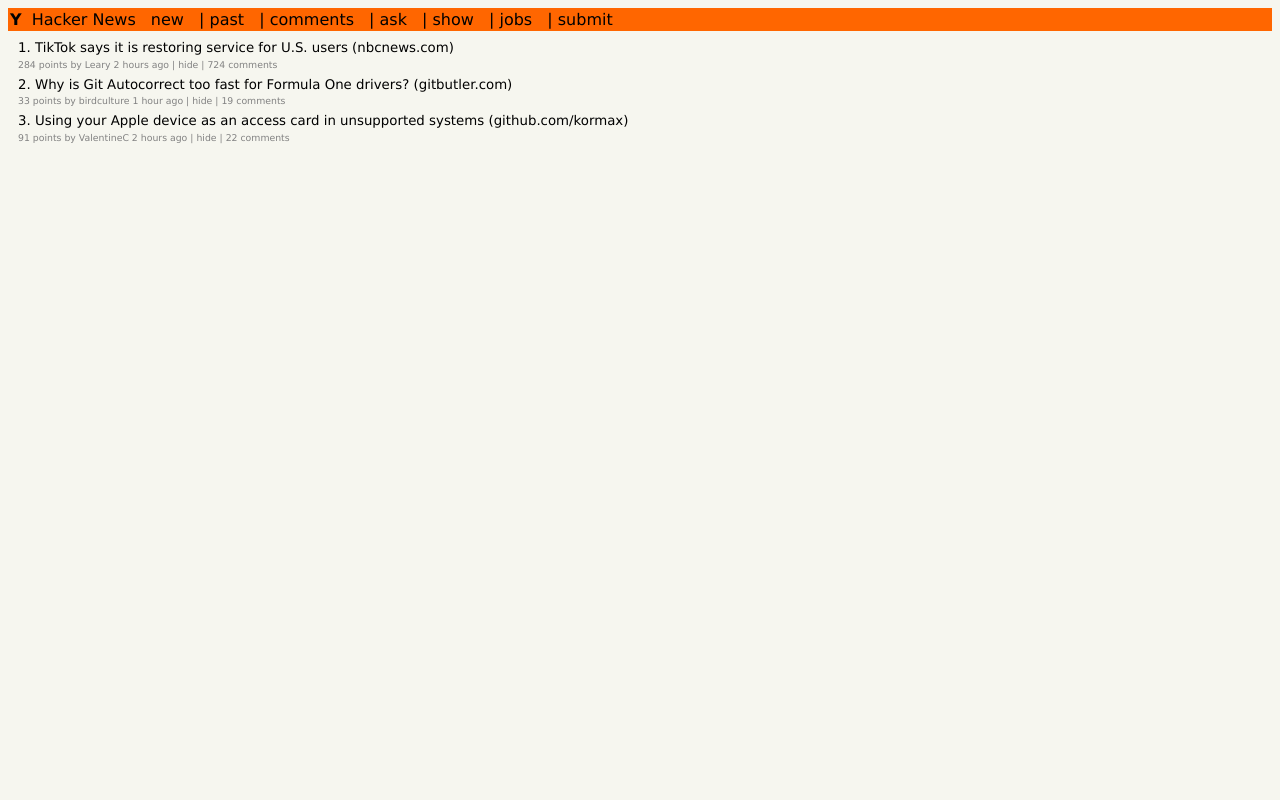
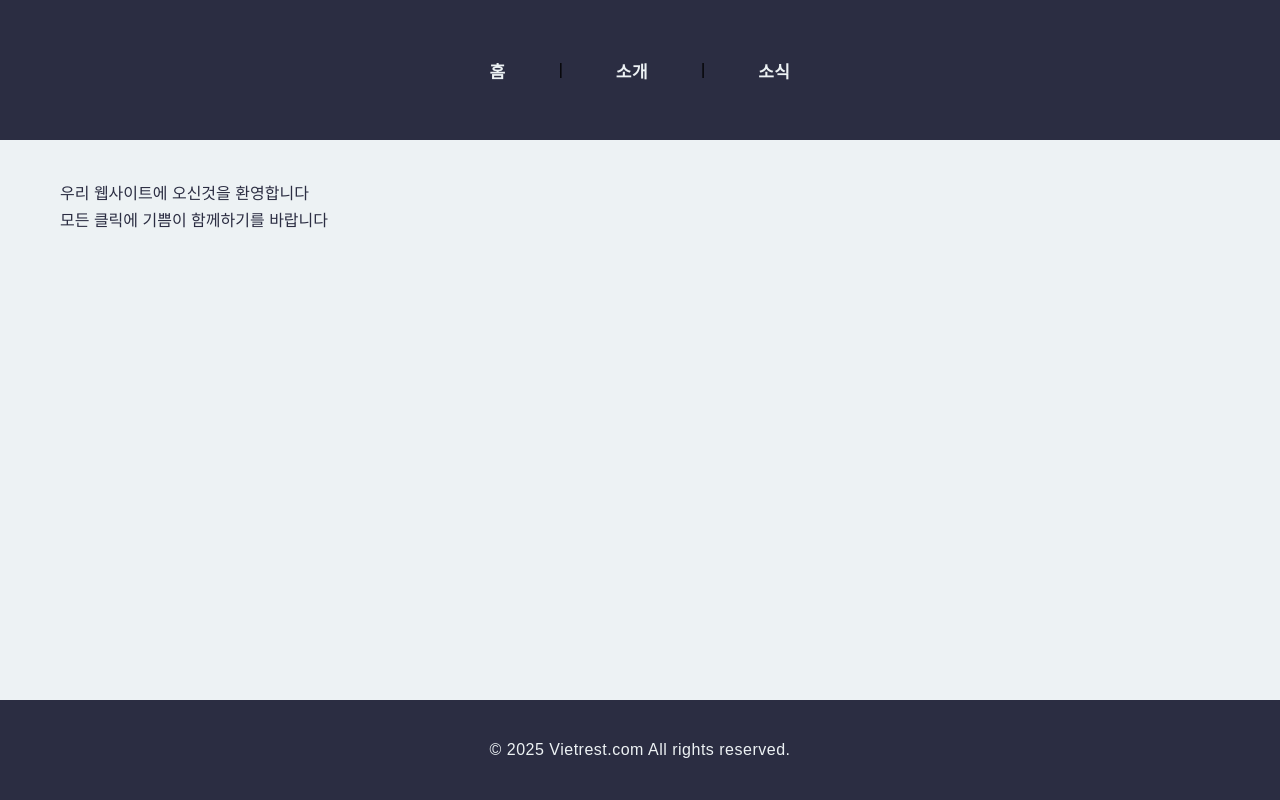
Before and after one commit to codingitem/firstpage, a plain HTML site: page index.html in a window 1280 px wide. Drawn offline with Linux system fonts and the light colour scheme.

Commit message:
Add files via upload

```diff
--- a/index.html
+++ b/index.html
@@ -1,132 +1,27 @@
+<!-- index.html -->
 <!DOCTYPE html>
-<html lang="en">
+<html lang="ko">
 <head>
    <meta charset="UTF-8">
-   <meta name="viewport" content="width=device-width, initial-scale=1.0">
-   <title>Hacker News Clone</title>
-   <style>
-       body {
-           font-family: Verdana, Geneva, sans-serif;
-           margin: 0;
-           padding: 8px;
-           background-color: #f6f6ef;
-       }
-
-       .header {
-           background-color: #ff6600;
-           padding: 2px;
-           margin-bottom: 8px;
-       }
-
-       .header a {
-           color: #000;
-           text-decoration: none;
-           margin-right: 10px;
-       }
-
-       .logo {
-           font-weight: bold;
-           margin-right: 5px;
-       }
-
-       .content {
-           padding: 0 10px;
-       }
-
-       .story {
-           margin-bottom: 5px;
-           font-size: 10pt;
-           line-height: 1.4;
-       }
-
-       .story-title {
-           color: #000;
-           text-decoration: none;
-       }
-
-       .story-title:visited {
-           color: #828282;
-       }
-
-       .story-meta {
-           font-size: 7pt;
-           color: #828282;
-       }
-
-       .story-meta a {
-           color: #828282;
-           text-decoration: none;
-       }
-
-       .story-meta a:hover {
-           text-decoration: underline;
-       }
-
-       .score {
-           color: #828282;
-       }
-
-       .separator {
-           padding: 0 3px;
-       }
-   </style>
+   <title>Vietrest</title>
+   <link rel="stylesheet" href="style.css">
 </head>
 <body>
-   <div class="header">
-       <span class="logo">Y</span>
-       <a href="#">Hacker News</a>
-       <a href="#">new</a> |
-       <a href="#">past</a> |
-       <a href="#">comments</a> |
-       <a href="#">ask</a> |
-       <a href="#">show</a> |
-       <a href="#">jobs</a> |
-       <a href="#">submit</a>
-   </div>
+   <div class="container">
+       <nav>
+           <a href="#">홈</a>|
+           <a href="#">소개</a>|
+           <a href="#">소식</a>
+       </nav>
 
-   <div class="content">
-       <div class="story">
-           <span>1.</span>
-           <a href="#" class="story-title">TikTok says it is restoring service for U.S. users</a>
-           <span class="story-domain">(nbcnews.com)</span>
-           <div class="story-meta">
-               <span class="score">284 points</span> by
-               <a href="#">Leary</a>
-               <span>2 hours ago</span> |
-               <a href="#">hide</a> |
-               <a href="#">724 comments</a>
-           </div>
-       </div>
+       <main>
+           <p>우리 웹사이트에 오신것을 환영합니다</p>
+           <p>모든 클릭에 기쁨이 함께하기를 바랍니다</p>
+       </main>
 
-       <div class="story">
-           <span>2.</span>
-           <a href="#" class="story-title">Why is Git Autocorrect too fast for Formula One drivers?</a>
-           <span class="story-domain">(gitbutler.com)</span>
-           <div class="story-meta">
-               <span class="score">33 points</span> by
-               <a href="#">birdculture</a>
-               <span>1 hour ago</span> |
-               <a href="#">hide</a> |
-               <a href="#">19 comments</a>
-           </div>
-       </div>
-
-       <!-- Additional stories follow same pattern... -->
-
-       <div class="story">
-           <span>3.</span>
-           <a href="#" class="story-title">Using your Apple device as an access card in unsupported systems</a>
-           <span class="story-domain">(github.com/kormax)</span>
-           <div class="story-meta">
-               <span class="score">91 points</span> by
-               <a href="#">ValentineC</a>
-               <span>2 hours ago</span> |
-               <a href="#">hide</a> |
-               <a href="#">22 comments</a>
-           </div>
-       </div>
-
-       <!-- More stories... -->
+       <footer>
+           © 2025 Vietrest.com All rights reserved.
+       </footer>
    </div>
 </body>
 </html>
--- /dev/null
+++ b/style.css
@@ -0,0 +1,73 @@
+body {
+    min-height: 100vh;
+    margin: 0;
+    padding: 0;
+    display: flex;
+    flex-direction: column;
+    font-family: 'Arial', sans-serif;
+ }
+
+ .container {
+    width: 1280px;
+    margin: 0 auto;
+    flex: 1;
+    display: flex;
+    flex-direction: column;
+ }
+
+ nav {
+    height: 100px;
+    background: #2b2d42;
+    padding: 20px;
+    display: flex;
+    justify-content: center;
+    align-items: center;
+    box-shadow: 0 2px 15px rgba(0,0,0,0.08);
+ }
+
+ nav a {
+    color: #edf2f4;
+    text-decoration: none;
+    margin: 0 35px;
+    font-size: 17px;
+    font-weight: 700;
+    padding: 12px 18px;
+    border-radius: 6px;
+    transition: all 0.3s ease;
+    letter-spacing: 0.5px;
+ }
+
+ nav a:hover {
+    color: #8d99ae;
+    transform: translateY(-2px);
+ }
+
+ nav a:active {
+    transform: translateY(0);
+ }
+
+ main {
+    flex: 1;
+    background: #edf2f4;
+    padding: 40px 20px;
+ }
+
+ main p {
+    color: #2b2d42;
+    line-height: 1.7;
+    font-size: 16px;
+    max-width: 800px;
+    margin: 0;
+    padding-left: 40px;
+ }
+
+ footer {
+    height: 100px;
+    background: #2b2d42;
+    color: #edf2f4;
+    display: flex;
+    justify-content: center;
+    align-items: center;
+    font-weight: 300;
+    letter-spacing: 0.5px;
+ }
```
